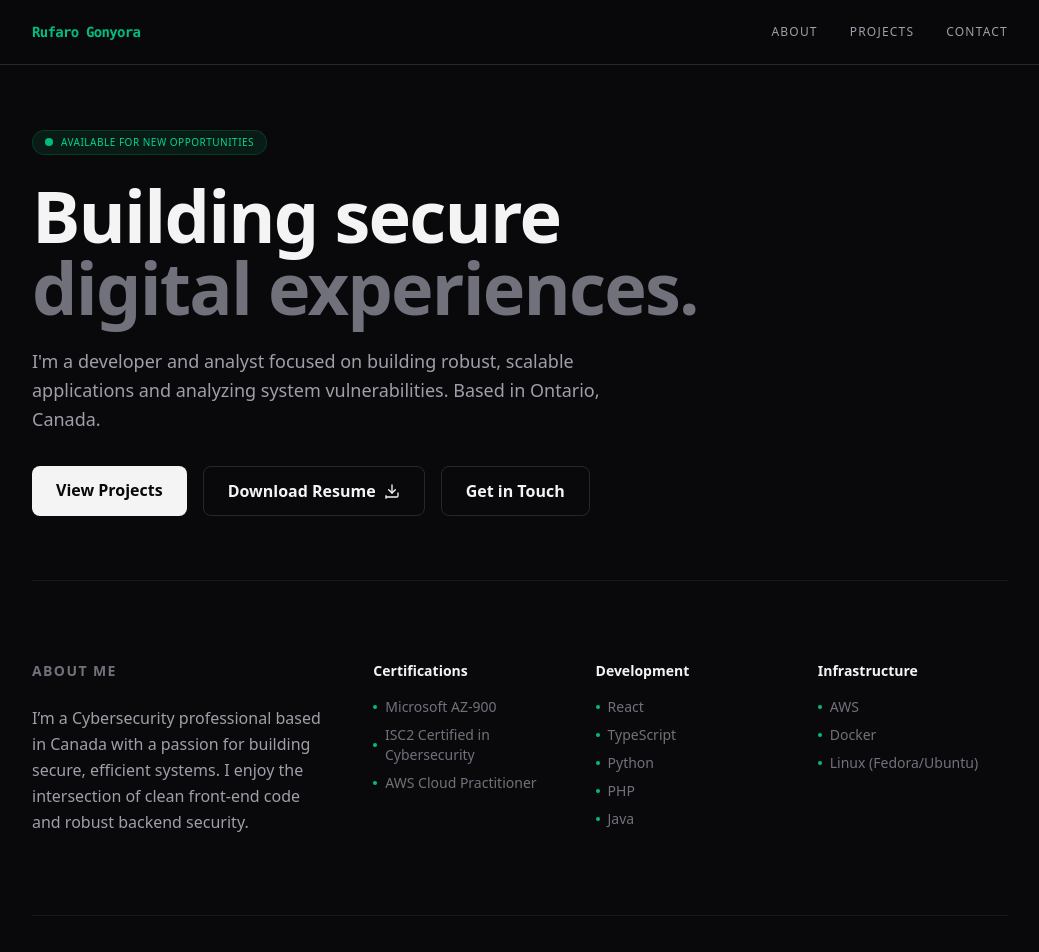
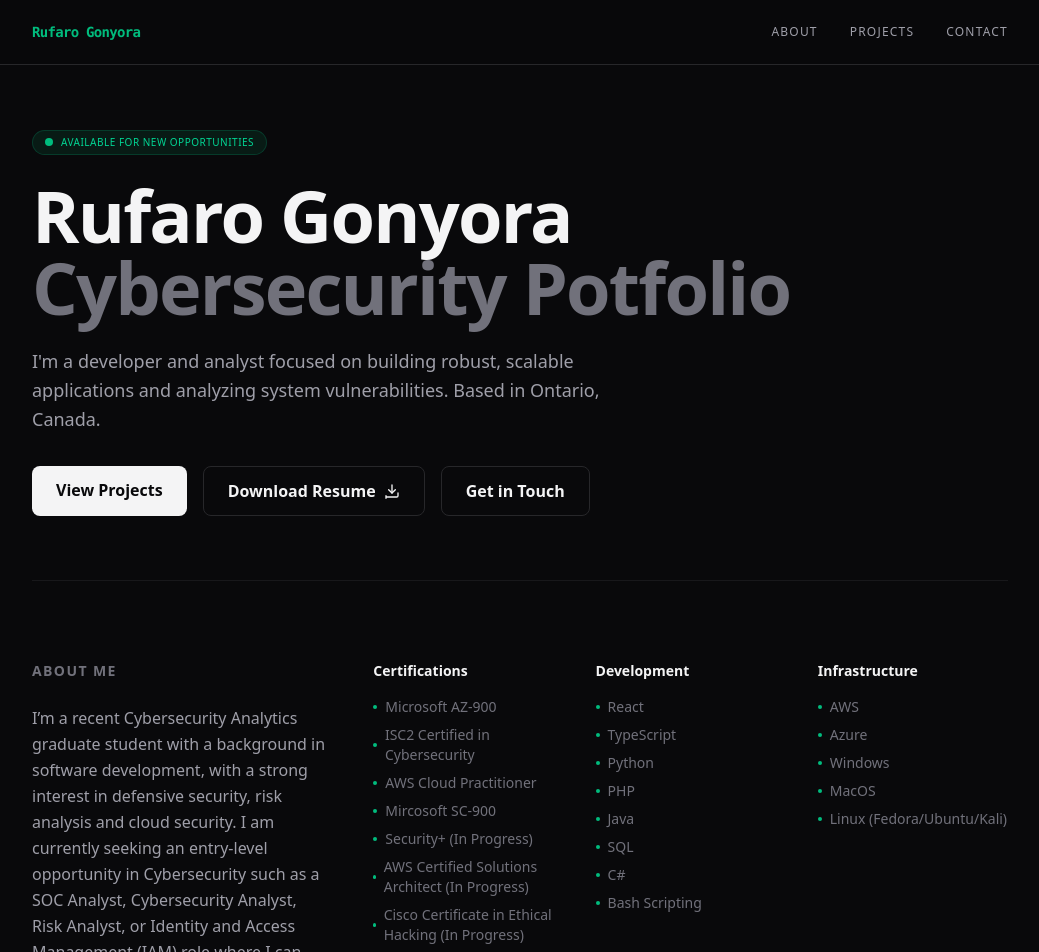
Before and after one commit to rufarog/my-portfolio, a React (Vite) app: page / in a window 1280 px wide. Shown: the top 952 px of the page, without its empty margins (120-1159 px from the left). Built offline with nearby package versions, Linux system fonts and the light colour scheme.

Commit message:
Updated pages

```diff
--- a/src/components/About.tsx
+++ b/src/components/About.tsx
@@ -1,8 +1,8 @@
 export default function About() {
   const skills = [
-    { category: "Certifications", items: ["Microsoft AZ-900", "ISC2 Certified in Cybersecurity", "AWS Cloud Practitioner"] },
-    { category: "Development", items: ["React", "TypeScript", "Python", "PHP", "Java"] },
-    { category: "Infrastructure", items: ["AWS", "Docker", "Linux (Fedora/Ubuntu)"] },
+    { category: "Certifications", items: ["Microsoft AZ-900", "ISC2 Certified in Cybersecurity", "AWS Cloud Practitioner","Mircosoft SC-900", "Security+ (In Progress)", "AWS Certified Solutions Architect (In Progress)", "Cisco Certificate in Ethical Hacking (In Progress)" ] },
+    { category: "Development", items: ["React", "TypeScript", "Python", "PHP", "Java", "SQL", "C#", "Bash Scripting"] },
+    { category: "Infrastructure", items: ["AWS","Azure", "Windows","MacOS", "Linux (Fedora/Ubuntu/Kali)"] },
   ];
 
   return (
@@ -11,8 +11,9 @@ export default function About() {
         <div className="md:col-span-1">
           <h2 className="text-zinc-500 uppercase tracking-widest text-sm font-bold mb-6">About Me</h2>
           <p className="text-zinc-400 leading-relaxed">
-            I’m a Cybersecurity professional based in Canada with a passion for building secure, efficient systems.
-            I enjoy the intersection of clean front-end code and robust backend security.
+            I’m a recent Cybersecurity Analytics graduate student with a background in software development, with a strong interest in defensive security, risk analysis and cloud security.
+             I am currently seeking an entry-level opportunity in Cybersecurity such as a SOC Analyst, Cybersecurity Analyst, Risk Analyst,
+             or Identity and Access Management (IAM) role where I can apply my technical skills, continue learning, and contribute to improving organizational security.
           </p>
         </div>
 
--- a/src/components/Contact.tsx
+++ b/src/components/Contact.tsx
@@ -7,7 +7,7 @@ export default function Contact() {
         <a href="mailto:rufaro2410@gmail.com" className="text-zinc-400 hover:text-emerald-400 transition-colors font-mono text-sm">
           Email
         </a>
-        <a href="https://github.com/rufarog" target="_blank" className="text-zinc-400 hover:text-emerald-400 transition-colors font-mono text-sm">
+        <a href="https://github.com/rufarog/Cybersecurity-Labs-Projects" target="_blank" className="text-zinc-400 hover:text-emerald-400 transition-colors font-mono text-sm">
           GitHub
         </a>
         <a href="https://www.linkedin.com/in/rufaro-gonyora-29b664213/" target="_blank" className="text-zinc-400 hover:text-emerald-400 transition-colors font-mono text-sm">
--- a/src/components/Hero.tsx
+++ b/src/components/Hero.tsx
@@ -12,8 +12,8 @@ export default function Hero() {
       </div>
 
       <h1 className="text-5xl md:text-7xl font-bold tracking-tight mb-6">
-        Building secure <br />
-        <span className="text-zinc-500">digital experiences.</span>
+        Rufaro Gonyora <br />
+        <span className="text-zinc-500">Cybersecurity Potfolio</span>
       </h1>
 
       <p className="max-w-xl text-lg text-zinc-400 leading-relaxed mb-8">
```
